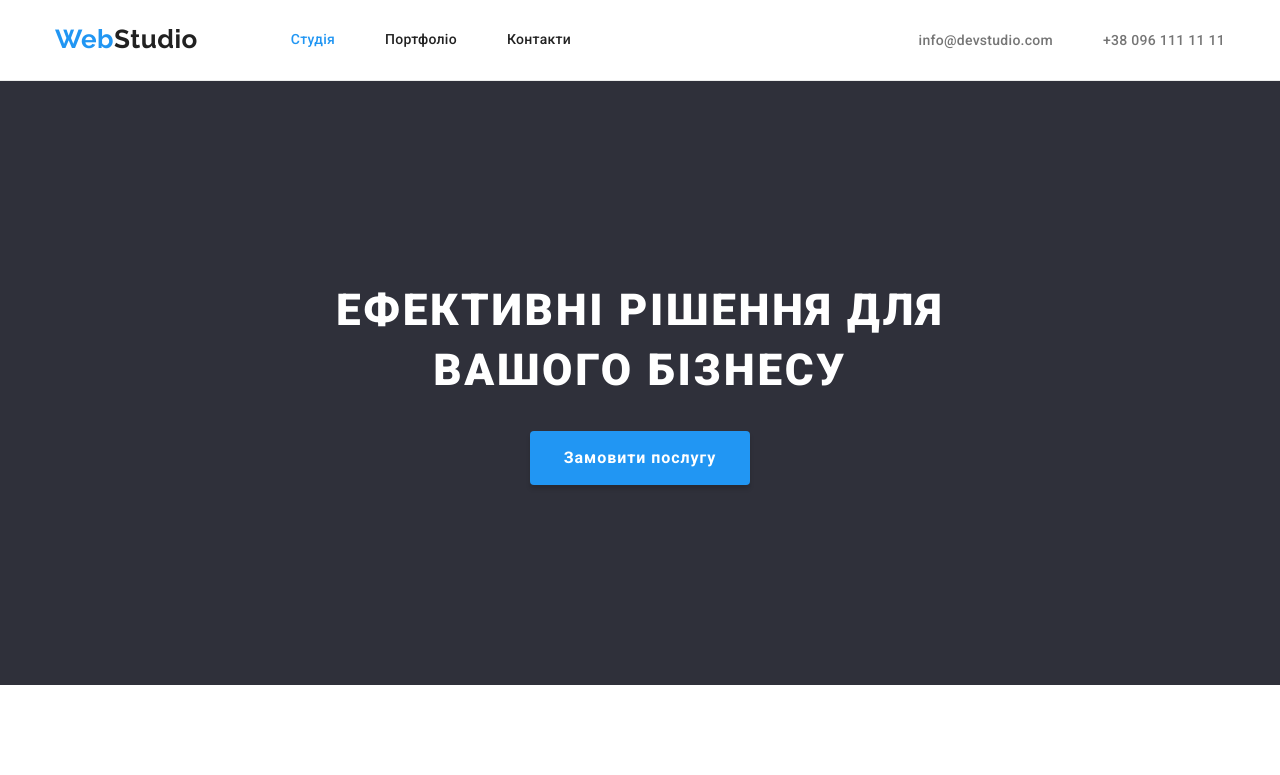
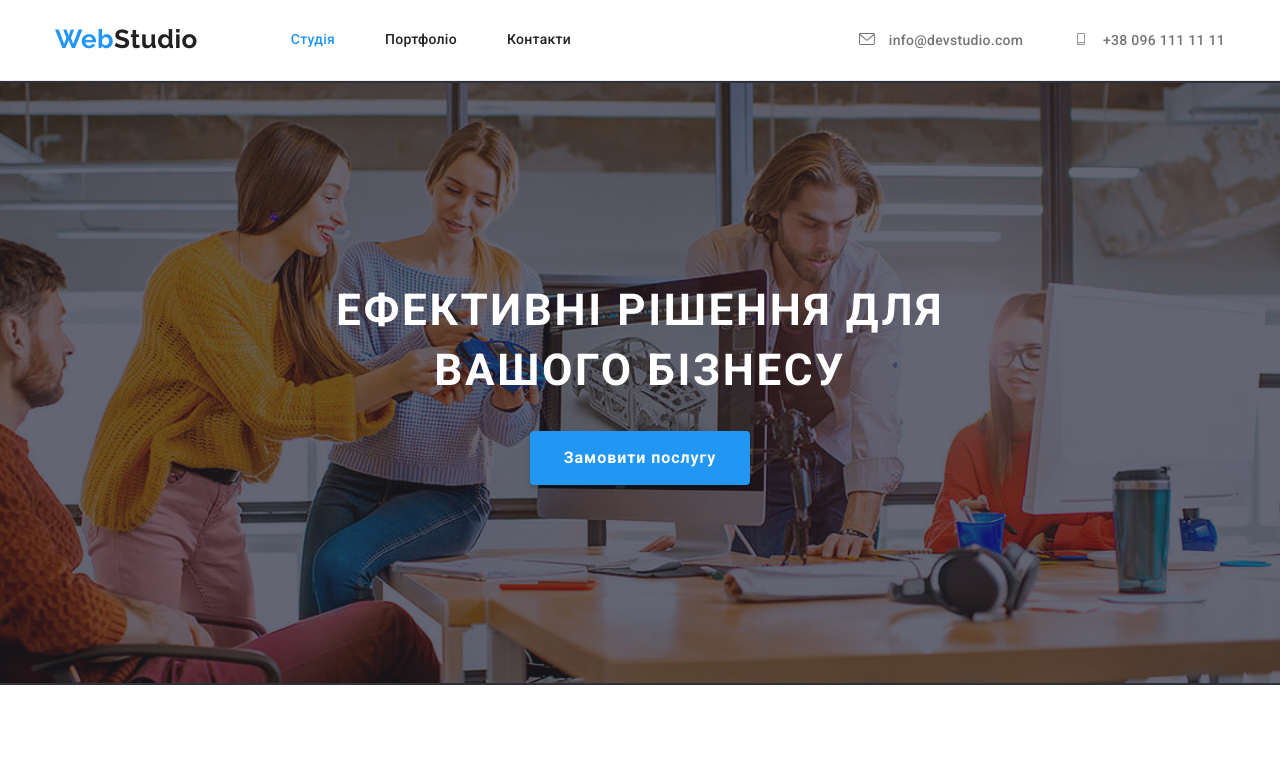
Before and after one commit to paladin3x/goit-markup-hw-04, a plain HTML site: page index.html in a window 1280 px wide. Shown: the top 775 px of the page. Drawn offline with nearby package versions, Linux system fonts and the light colour scheme.

Commit message:
start hw4

```diff
--- a/css/style.css
+++ b/css/style.css
@@ -4,6 +4,7 @@
   --color-white: #ffffff;
   --color-blue: #2196f3;
   --color-footer: #2f303a;
+  --layout-bcg: rgba(47, 48, 58, 0.4);
 }
 
 /* для body */
@@ -95,6 +96,14 @@ ul {
   color: var(--color-blue);
 }
 /* контакти шапки */
+.icon-contact {
+  display: inline-block;
+  margin-right: 10px;
+  width: 16px;
+  height: 12px;
+  fill: currentColor;
+}
+
 .hat-contact {
   display: flex;
   margin-left: auto;
@@ -190,11 +199,19 @@ ul {
 }
 .hero {
   background-color: var(--color-footer);
+  background-image: linear-gradient(
+      to top,
+      var(--layout-bcg),
+      var(--layout-bcg)
+    ),
+    url(../images/Img.jpg);
+  background-repeat: no-repeat;
+  background-position: center;
   text-align: center;
 }
 
 .hero-phrase {
-  font-weight: 900;
+  font-weight: 900px;
   font-size: 44px;
   line-height: 1.36;
   margin-top: 0;
--- a/index.html
+++ b/index.html
@@ -47,11 +47,20 @@
               href="mailto:info@devstudio.com"
               target="_blank"
               rel="noopener norefferer nofollow"
-              >info@devstudio.com</a
+              class="mailto"
+              ><svg class="icon-envelope icon-contact">
+                <use href="./images/icons.svg#icon-envelope"></use>
+              </svg>
+              info@devstudio.com</a
             >
           </li>
           <li>
-            <a href="tel:+380961111111">+38 096 111 11 11</a>
+            <a class="tell" href="tel:+380961111111"
+              ><svg class="icon-smartphone icon-contact">
+                <use href="./images/icons.svg#icon-smartphone"></use>
+              </svg>
+              +38 096 111 11 11</a
+            >
           </li>
         </ul>
       </div>
```
Also changed, not shown: images/Img.jpg (added), images/icons.svg (added), sprite.svg (deleted).
